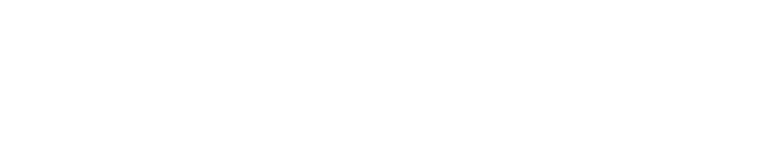
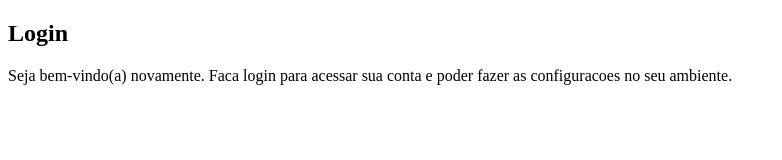
Before and after one commit to renatoorosco/projeto-login, a plain HTML site: page index.html in a window 1280 px wide. Shown: the whole page, without its empty margins (0-782 px from the left). Drawn offline with Linux system fonts and the light colour scheme.

Commit message:
Project structure created
Basic HTML structure

```diff
--- a/estilos/style.css
+++ b/estilos/style.css
@@ -1 +1,7 @@
 @charset "UTF-8";
+
+/*
+Paleta de cores
+- Verde: #49a09d
+- Lilás: #5f2c82
+*/
--- a/index.html
+++ b/index.html
@@ -8,6 +8,18 @@
   <title>Login</title>
 </head>
 <body>
+  <main>
+    <section id="login">
+      <div id="imagem">
+
+      </div>
+      <div id="formulario">
+        <h1>Login</h1>
+        <p>Seja bem-vindo(a) novamente. Faca login para acessar sua conta e poder fazer as configuracoes no seu ambiente.</p>
+        <form action="login.php" method="post"></form>
+      </div>
+    </section>
+  </main>
 
 </body>
 </html>
```
